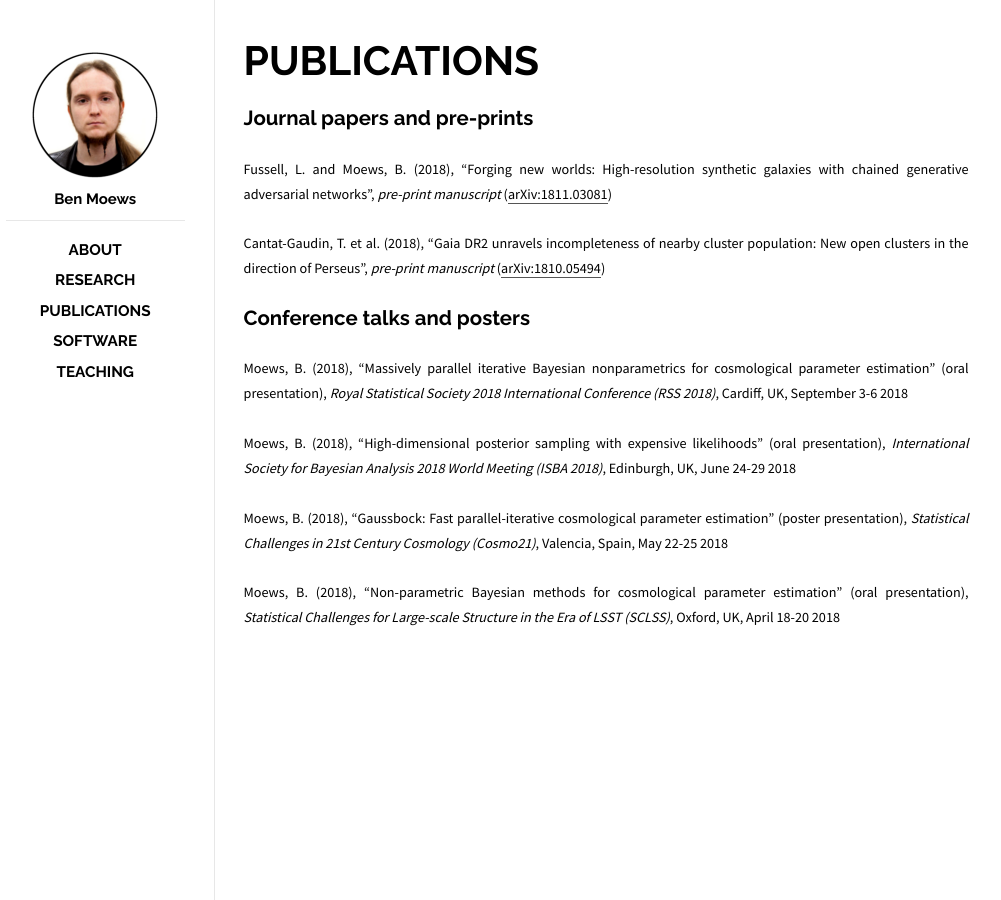
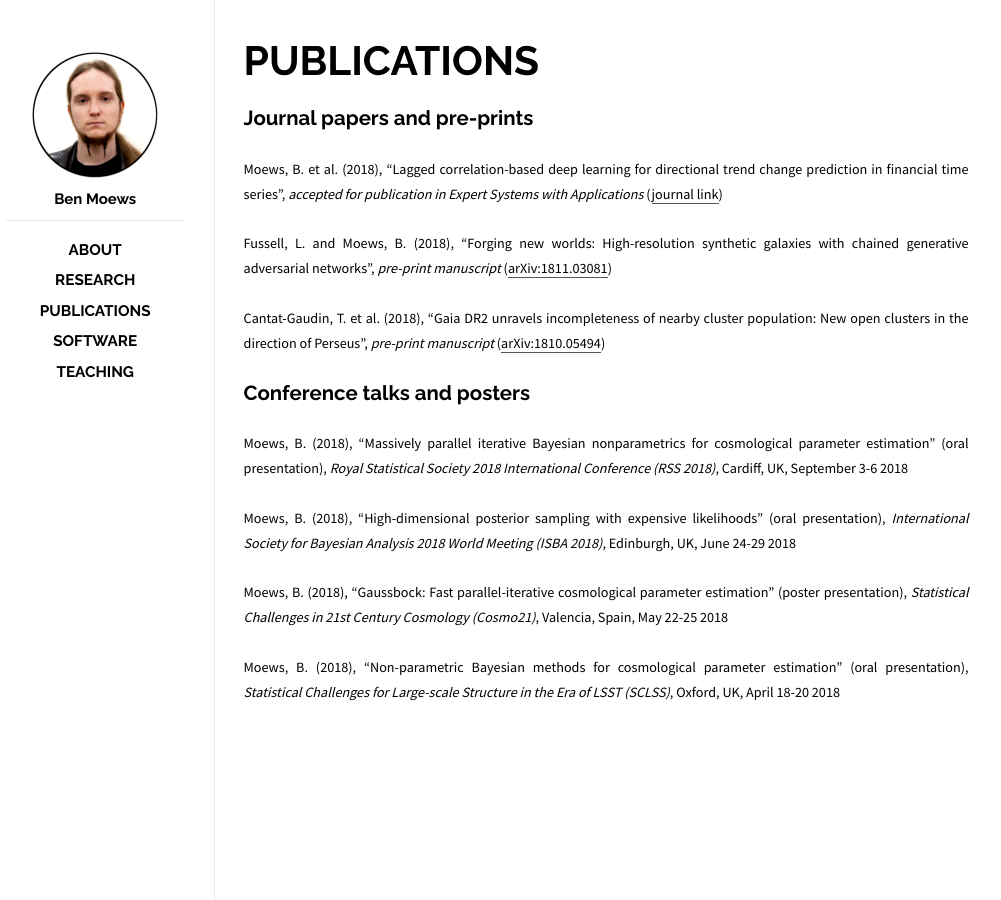
Before and after one commit to moews/moews.github.io, a Jekyll site: the page built from _posts/2017-03-25-publications.md, in a window 1280 px wide. Shown: the whole page, without its empty margins (144-1145 px from the left). Built offline with Jekyll 4.4.1, drawn with Linux system fonts in a browser that asks for light colours.

Commit message:
Update 2017-03-25-publications.md

```diff
--- a/_posts/2017-03-25-publications.md
+++ b/_posts/2017-03-25-publications.md
@@ -8,9 +8,13 @@ categories: posts
 
 ## Journal papers and pre-prints
 
+<small>Moews, B. et al. (2018), "Lagged correlation-based deep learning for directional trend change prediction in financial time series", _accepted for publication in Expert Systems with Applications_ ([journal link](https://doi.org/10.1016/j.eswa.2018.11.027))</small>
+
 <small>Fussell, L. and Moews, B. (2018), "Forging new worlds: High-resolution synthetic galaxies with chained generative adversarial networks", _pre-print manuscript_ ([arXiv:1811.03081](https://arxiv.org/abs/1811.03081))</small>
 
 <small>Cantat-Gaudin, T. et al. (2018), "Gaia DR2 unravels incompleteness of nearby cluster population: New open clusters in the direction of Perseus", _pre-print manuscript_ ([arXiv:1810.05494](https://arxiv.org/abs/1810.05494))</small>
+
+
 
 ## Conference talks and posters
 
```
